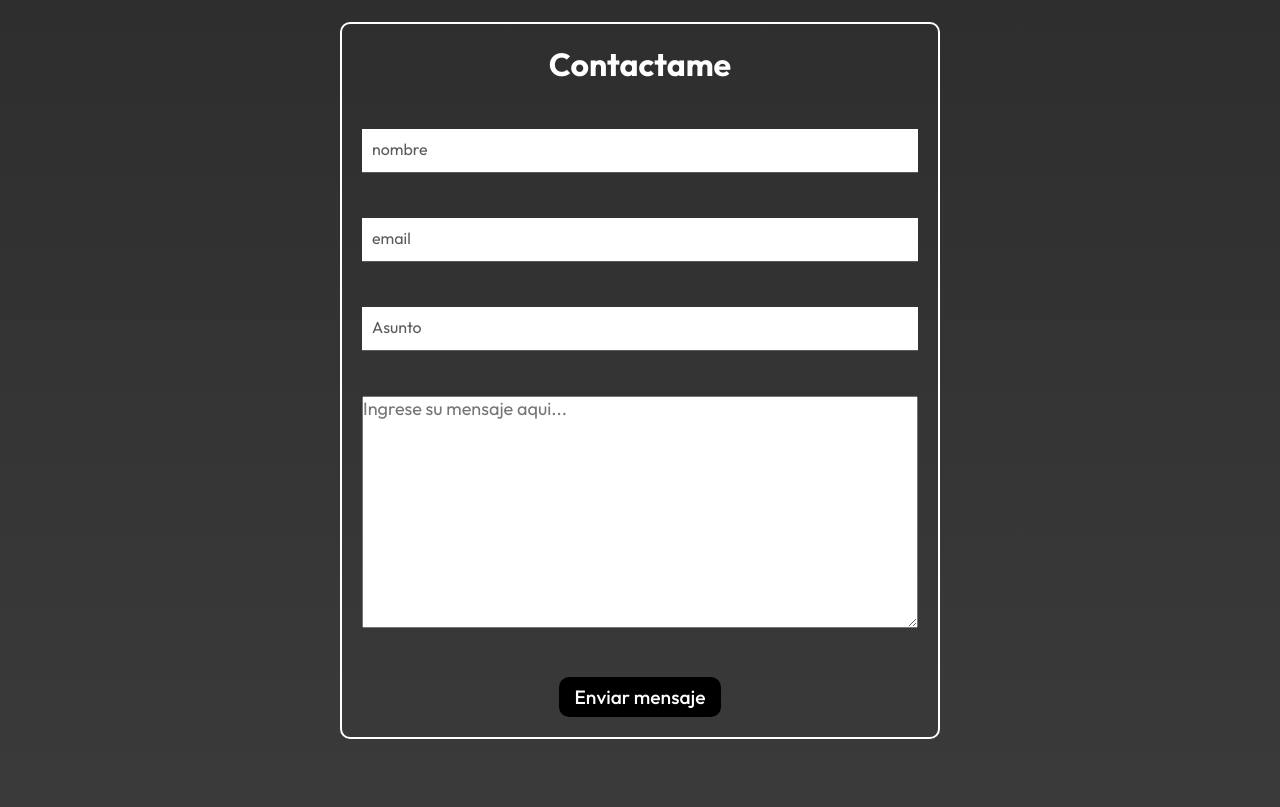
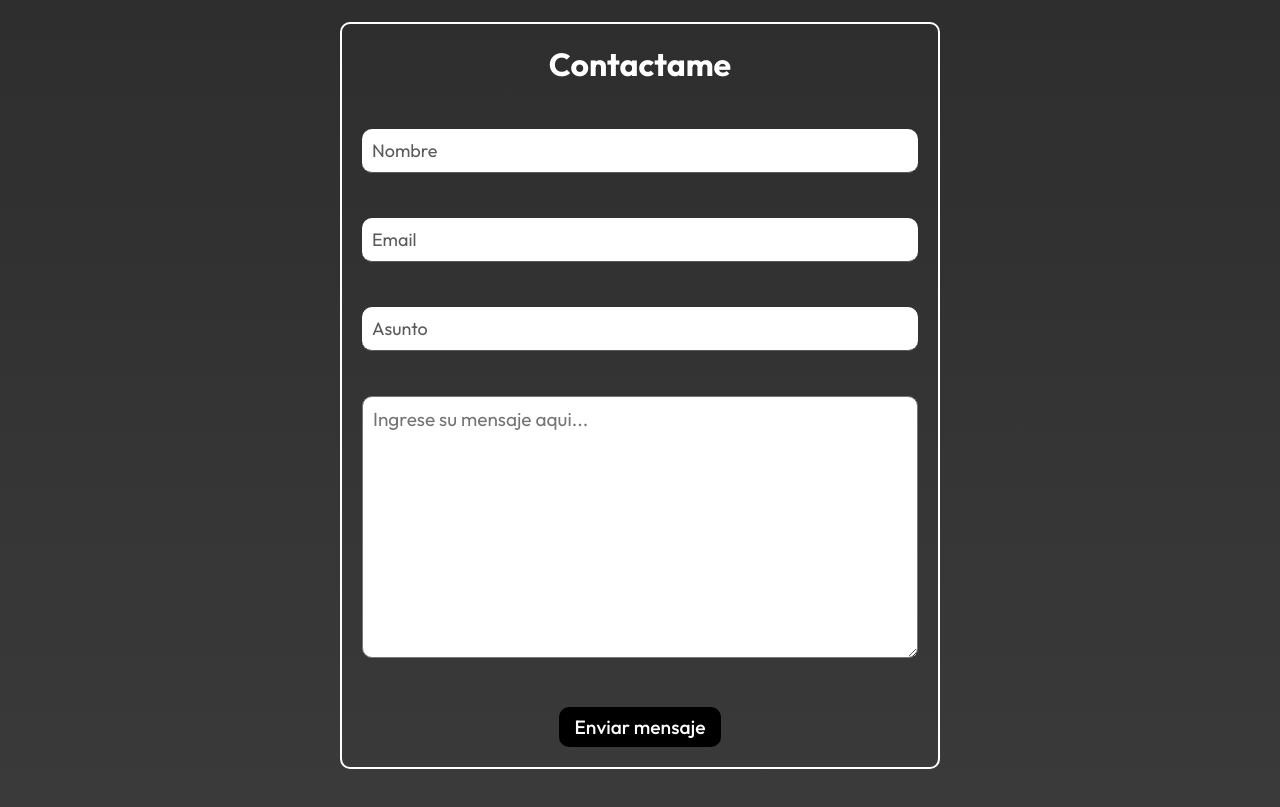
Before and after one commit to valen07dido/Portfolio, a React (Vite) app in the folder Client/: page / in a window 1280 px wide. Shown: the part 2940-3747 px from the top of the page. Built offline with nearby package versions, Linux system fonts and the light colour scheme; no server answers.

Commit message:
adicion de validaciones

```diff
--- a/Client/src/Components/Contact/Contact.jsx
+++ b/Client/src/Components/Contact/Contact.jsx
@@ -1,6 +1,7 @@
 import React, { useState } from "react";
 import styles from "./Contact.module.css";
 import swal from "sweetalert2";
+import validations from "./validations";
 const url = import.meta.env.VITE_URL_BACKEND;
 const Contact = () => {
   console.log(url)
@@ -10,9 +11,13 @@ const Contact = () => {
     affair: "",
     message: "",
   });
+  const [errors, setErrors]=useState({})
+  console.log(errors)
   const handleChange = (event) => {
     const { name, value } = event.target;
     setData((prevData) => ({ ...prevData, [name]: value }));
+    setErrors(validations(data))
+
   };
   const handleSubmit = async (event) => {
     event.preventDefault();
@@ -77,7 +82,7 @@ const Contact = () => {
               onChange={handleChange}
               value={data.name}
             />
-            <label htmlFor="name">nombre</label>
+            <label htmlFor="name">Nombre</label>
           </div>
           <div className={styles.inputGroup}>
             <input
@@ -88,7 +93,7 @@ const Contact = () => {
               onChange={handleChange}
               value={data.email}
             />
-            <label htmlFor="email">email</label>
+            <label htmlFor="email">Email</label>
           </div>
           <div className={styles.inputGroup}>
             <input
--- a/Client/src/Components/Contact/Contact.module.css
+++ b/Client/src/Components/Contact/Contact.module.css
@@ -57,9 +57,10 @@
 
 .inputGroup input {
   width: 100%;
-  padding: 10px 0;
+  border-radius: 10px;
   font-size: large;
   color: #5a5a5a;
+  padding: 10px;
   border: none;
   border-bottom: 1px solid #5a5a5a;
 }
@@ -69,17 +70,17 @@
   top: 0;
   left: 0;
   padding: 10px 10px;
-  font-size: 16px;
+  font-size: 18px;
   color: #5a5a5a;
   transition: 0.3s;
 }
 
 .inputGroup input:focus ~ label,
 .inputGroup input:valid ~ label {
-  top: -30px;
+  top: -35px;
   left: 0;
   color: #ffffff;
-  font-size: 15px;
+  font-size: 19px;
 }
 .form{
   width: 600px;
@@ -110,5 +111,7 @@
 }
 .message{
   width: 100%;
-  font-size: large;
+  padding: 10px;
+  font-size: 19px;
+  border-radius: 10px;
 }
--- /dev/null
+++ b/Client/src/Components/Contact/validations.js
@@ -0,0 +1,19 @@
+const validations=({name,email,affair,message})=>{
+const errors={}
+
+if(/^\s+$/.test(name)){
+    errors.e1="El nombre debe contener solo letras."
+}
+if(!/^[-\w.%+]{1,64}@(?:[A-Z0-9-]{1,63}\.){1,125}[A-Z]{2,63}$/i.test(email)){
+    errors.e2="El email debe ser valido."
+}
+if(affair.length>15){
+    errors.e3="Por favor, escriba un asunto mas corto."
+}
+if(message.length<10){
+    errors.e4="El mensaje debe ser mas largo."
+}
+return errors
+}
+
+export default(validations)
```
